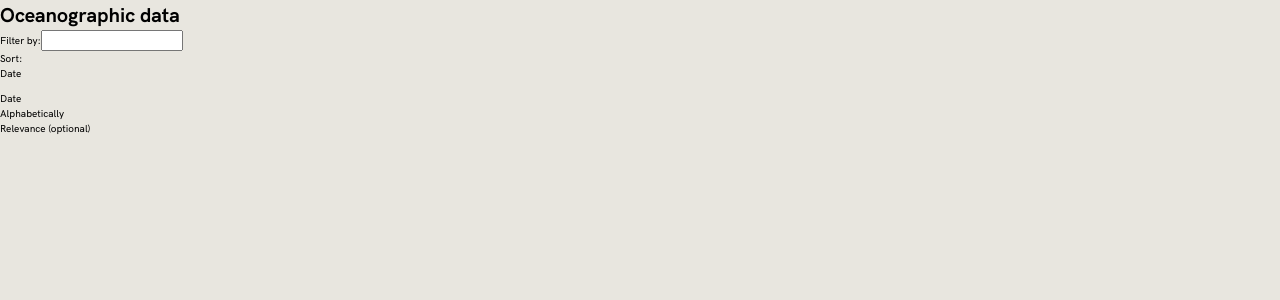
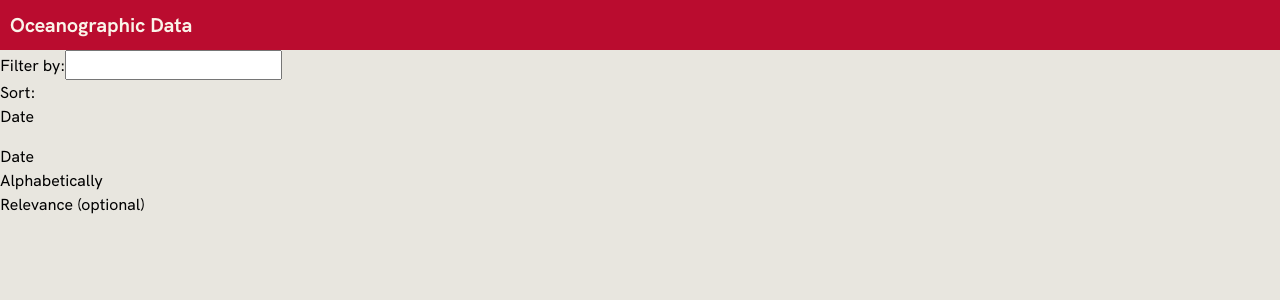
Before and after one commit to jcoszig/oceanographicdata, a React (Create React App) app: page / in a window 1280 px wide. Shown: the top 300 px of the page. Built offline with nearby package versions, Linux system fonts and the light colour scheme.

Commit message:
initial styling: variable and mixin creation, header styling

```diff
--- a/src/components/App.js
+++ b/src/components/App.js
@@ -97,7 +97,7 @@ class App extends Component {
         <header className="main-header">
           <Link to="/">
             <div className="header-title">
-              <h1>Oceanographic data</h1>
+              <h1>Oceanographic Data</h1>
             </div>
           </Link>
           <Searchfilter
--- a/src/styles/partials/_theme.scss
+++ b/src/styles/partials/_theme.scss
@@ -4,9 +4,10 @@
 	-webkit-font-smoothing: antialiased;
 }
 
+html { font-size: 10px; }
+
 body {
     font-family: $font;
-    font-size: 10px;
 	font-weight: normal;
 	background: $lightgrey;
 	color: $black;
@@ -35,3 +36,19 @@ a {
 p {
 	line-height: 1.5;
 }
+
+p, span, div { font-size: 1.6rem; }
+
+h1 {
+	font-size: 2.2rem;
+	@include tablet { font-size: 2rem; }
+}
+
+.main-header {
+	width: 100%;
+	.header-title {
+		background: $red;
+		padding: 1rem;
+		h1 { color: $off-white; }
+	}
+}
--- a/src/styles/partials/_variables.scss
+++ b/src/styles/partials/_variables.scss
@@ -9,9 +9,36 @@ $red: #ba0c2f;
 $font: 'HKGrotesk', sans-serif;
 
 // Dimensions
+$site-absolute-max-width: 2000px;
+$site-max-width: 1170px;
+
 $header-height: 110px;
 $footer-height: 80px;
 $side-padding: 2rem;
 
 // Paths
 $fonts: '../../assets/fonts/';
+
+// Standard media queries (mobile first)
+$tablet-width: 768px;
+$desktop-width: 1024px;
+
+// from tablet and wider
+@mixin tablet {
+  @media (min-width: #{$tablet-width}) {
+    @content;
+  }
+}
+
+//from desktop and wider
+@mixin desktop {
+  @media (min-width: #{$desktop-width}) {
+    @content;
+  }
+}
+
+/*
+Example usage:
+@include tablet { ... }
+@include desktop { ... }
+*/
```
